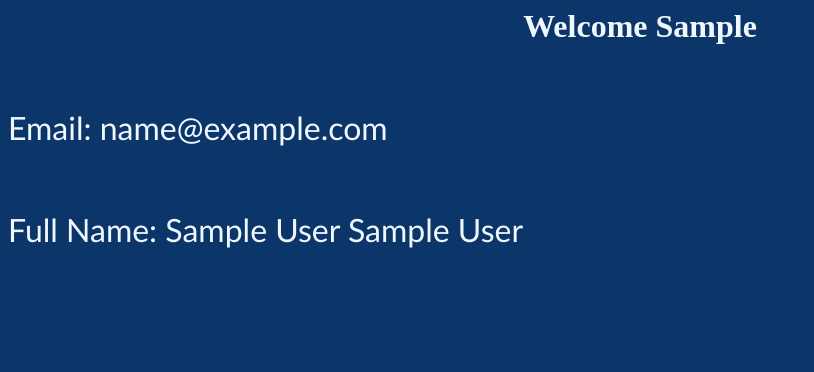
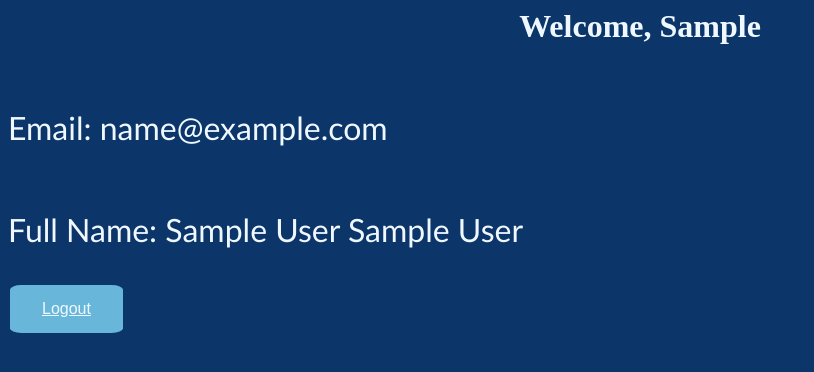
Before and after one commit to Haladieabs/Mini_Project2, a PHP site: page /welcome.php in a window 1280 px wide. Shown: the top 372 px of the page, without its empty margins (0-814 px from the left). Run offline with PHP 8.4, Linux system fonts and the light colour scheme; the visitor is signed in with stand-in values (Sample User, id 1); data that the repository does not hold is empty.

Commit message:
finish project

```diff
--- a/viewuser.css
+++ b/viewuser.css
@@ -12,7 +12,7 @@ text-align: center;}
 
 img{height: 25%;
     width: 20%;
-    margin-left: 37%;
+    margin-left: 32%;
 }
 
 span{color: #68b7db;}
--- a/welcome.css
+++ b/welcome.css
@@ -6,3 +6,26 @@ margin-top: 5%;
 font-size: xx-large;
 font-family: 'Trebuchet MS', 'Lucida Sans Unicode', 'Lucida Grande', 'Lucida Sans', Arial, sans-serif;
 color:aliceblue ;}
+
+
+#two {
+    background-color: #68b7db;
+    border: none;
+    color: rgb(255, 255, 255);
+    padding: 15px 32px;
+    text-align: center;
+    text-decoration: none;
+    display: inline-block;
+    font-size: 16px;
+    margin: 4px 2px;
+    cursor: pointer;
+    -webkit-transition-duration: 0.4s;
+    transition-duration: 0.4s;
+    border-radius: 10%;
+
+  }
+
+#two:hover {
+    box-shadow: 0 12px 16px 0 rgba(0,0,0,0.24),0 17px 50px 0 rgba(0,0,0,0.19);
+  }
+  #logout{color: aliceblue;}
--- a/welcome.php
+++ b/welcome.php
@@ -1,35 +1,3 @@
-<!-- <link rel="stylesheet" href="welcome.css">
-  <?php
-
-//  session_start();
-//  if (isset($_SESSION['email']) && isset($_SESSION['name'] ) && isset($_SESSION['familyName'])) {
-//    $email = $_SESSION['email'];
-//    $name = $_SESSION['name'];
-//    $familyName = $_SESSION['familyName'];
-
-//    // Extract the first name, middle name, last name, and family name from the full name
-//    $nameParts = explode(' ', $name);
-//    $firstName = $nameParts[0];
-//    $middleName = $nameParts[1];
-//    $lastName = $nameParts[2];
-
-//    $fullName = $firstName . ' ' . $middleName . ' ' . $lastName . ' ' . $familyName;
-
-//    // Display the user information
-//    echo "<h1>Welcome, $firstName</h1>";
-//    echo "<p>Email: $email</p>";
-//    echo "<p>Full Name: $fullName</p>";
-
-//   }
-//    else {
-//    echo "<h2>Welcome!</h2>";
-//  }
- ?>
-
-</body>
-</html> -->
-
-<!-- ............. -->
 <link rel="stylesheet" href="welcome.css">
   <?php
 
@@ -47,16 +15,19 @@ if (isset($_SESSION['email']) && isset($_SESSION['name'] ) && isset($_SESSION['f
 
    $fullName = $firstName . ' ' . $middleName . ' ' . $lastName . ' ' . $familyName;
 
-  // Display the user information as a card
-  echo "<div class='user-card'>";
-  echo "<h1>Welcome  $firstName</h1>";
+   // Display the user information
+   echo "<h1>Welcome, $firstName</h1>";
    echo "<p>Email: $email</p>";
    echo "<p>Full Name: $fullName</p>";
-  echo "</div>";
-} else {
+
+  }
+   else {
    echo "<h2>Welcome!</h2>";
  }
  ?>
+<button id="two"><a href="logout.php" id="logout">Logout</a></button>
 
 </body>
 </html>
+
+<!-- ............. -->
```
Lines whose indentation alone changed are shown as unchanged.
